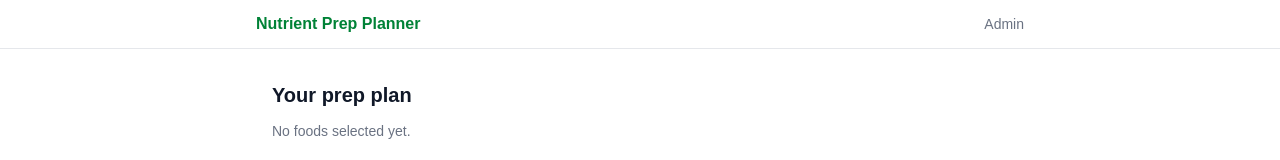
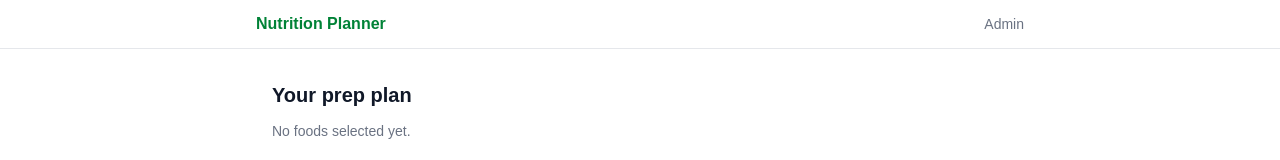
Before and after one commit to maiyama/nutrition-planner, a Next.js app: page /plan in a window 1280 px wide. Shown: the top 160 px of the page. Built offline with nearby package versions, Linux system fonts and the light colour scheme.

Commit message:
Add Avoid with column to plan, rename app to Nutrition Planner

```diff
--- a/app/layout.tsx
+++ b/app/layout.tsx
@@ -5,7 +5,7 @@ import "./globals.css";
 const geist = Geist({ subsets: ["latin"] });
 
 export const metadata: Metadata = {
-  title: "Nutrient Prep Planner",
+  title: "Nutrition Planner",
   description: "Plan your meals around the nutrients your goal needs — with the science made explicit.",
   manifest: "/manifest.json",
 };
@@ -20,7 +20,7 @@ export default function RootLayout({ children }: { children: React.ReactNode })
       <body className="min-h-full bg-gray-50 text-gray-900 antialiased">
         <header className="bg-white border-b border-gray-200 px-4 py-3">
           <div className="max-w-3xl mx-auto flex items-center justify-between">
-            <span className="font-semibold text-green-700">Nutrient Prep Planner</span>
+            <span className="font-semibold text-green-700">Nutrition Planner</span>
             <a href="/admin" className="text-sm text-gray-500 hover:text-gray-700">Admin</a>
           </div>
         </header>
--- a/app/nutrients/[nutrientId]/page.tsx
+++ b/app/nutrients/[nutrientId]/page.tsx
@@ -61,6 +61,7 @@ export default function NutrientPage({ params }: { params: Promise<{ nutrientId:
         cookedIsEstimated: r.cooked_is_estimated,
         bestPrepMethod: r.best_prep_method,
         enhancers: r.absorption_enhancers,
+        inhibitors: r.absorption_inhibitors,
         suggestedGrams: r.suggested_grams,
       }))
 
--- a/app/plan/page.tsx
+++ b/app/plan/page.tsx
@@ -14,6 +14,7 @@ type SelectedFood = {
   cookedIsEstimated: boolean
   bestPrepMethod: string
   enhancers: { compound: string; effect: string }[]
+  inhibitors: { compound: string; effect: string }[]
   suggestedGrams: number
 }
 
@@ -72,6 +73,7 @@ function PlanContent() {
               <th className="px-3 py-2 text-right">Nutrient gained</th>
               <th className="px-3 py-2">Best cooking method</th>
               <th className="px-3 py-2">Combine with</th>
+              <th className="px-3 py-2">Avoid with</th>
             </tr>
           </thead>
           <tbody className="divide-y divide-gray-100">
@@ -91,6 +93,13 @@ function PlanContent() {
                   {f.enhancers.length > 0
                     ? f.enhancers.map(e => (
                         <div key={e.compound} className="text-green-700">+ {e.compound}</div>
+                      ))
+                    : '—'}
+                </td>
+                <td className="px-3 py-3 text-xs text-gray-600">
+                  {f.inhibitors.length > 0
+                    ? f.inhibitors.map(e => (
+                        <div key={e.compound} className="text-red-600">− {e.compound}</div>
                       ))
                     : '—'}
                 </td>
@@ -120,6 +129,9 @@ function PlanContent() {
               {f.enhancers.length > 0 && (
                 <div className="text-green-700">+ Combine with: {f.enhancers.map(e => e.compound).join(', ')}</div>
               )}
+              {f.inhibitors.length > 0 && (
+                <div className="text-red-600">− Avoid with: {f.inhibitors.map(e => e.compound).join(', ')}</div>
+              )}
             </div>
           </div>
         ))}
```
Also changed, not shown: public/manifest.json.
